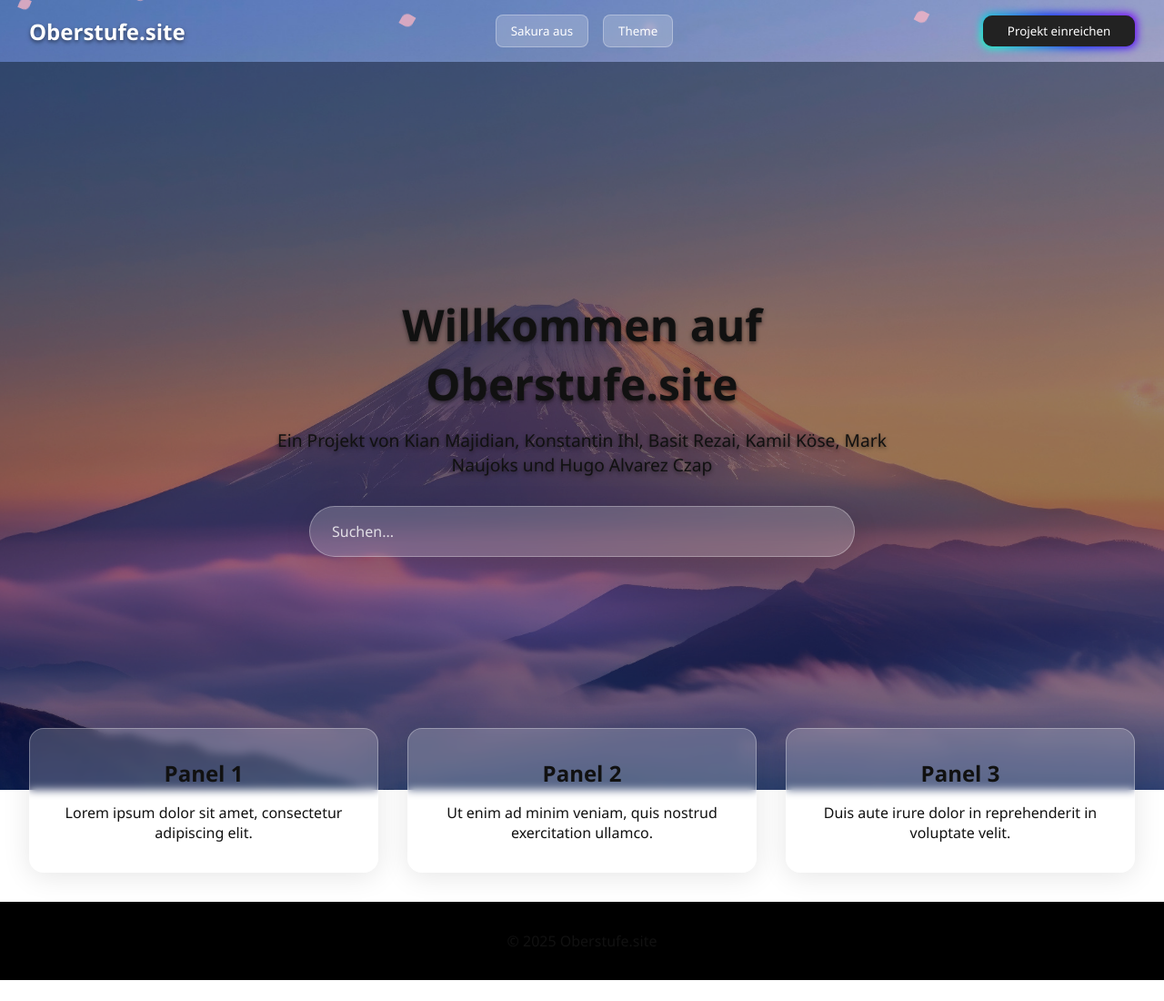
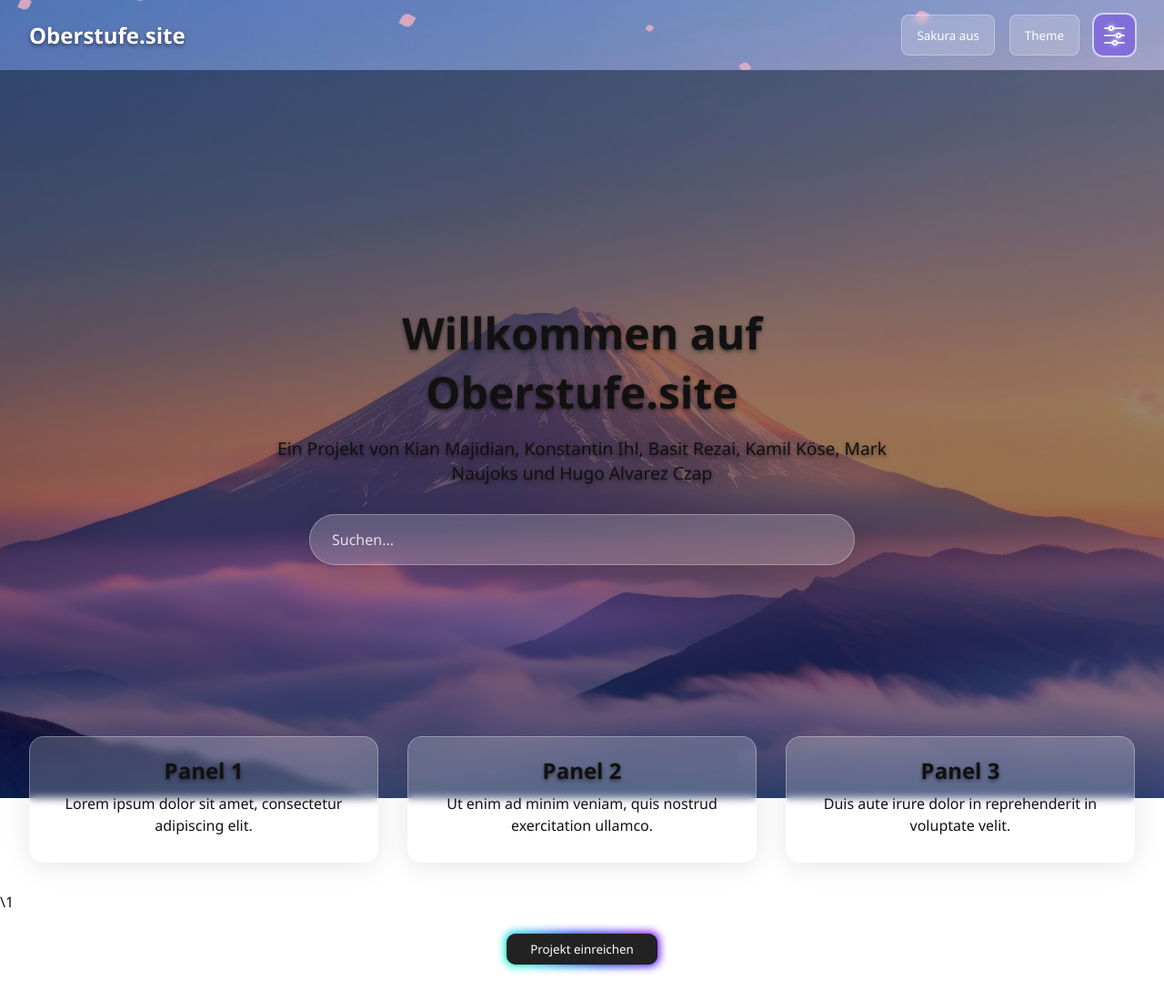
Before and after one commit to kianmaj08/sakurasite, a plain HTML site: page index.html in a window 1280 px wide. Shown: the whole page at 91% size. Before the commit the page ends 1077 px from the top, so only its background shows below. Drawn offline with Linux system fonts and the light colour scheme.

Commit message:
Add files via upload

```diff
--- a/index.html
+++ b/index.html
@@ -16,15 +16,17 @@
         <div class="header-buttons">
             <button class="header-btn" id="sakuraToggle">Sakura an/aus</button>
             <button class="header-btn" id="themeToggle">Theme</button>
+
+    <!-- Neuer Einstellungs-Button -->
+    <button class="setting-btn" aria-label="Einstellungen">
+      <div class="bar bar1"></div>
+      <div class="bar bar2"></div>
+      <div class="bar bar3"></div>
+    </button>
         </div>
 
-    <!-- Neuer Button -->
-    <div class="header-buttons">
-        <a href="projekt.html">
-            <button class="button-85" role="button">Projekt einreichen</button>
-        </a>
     </div>
-    </header>
+</header>
 
     <!-- Hero-Bereich -->
     <section class="hero">
@@ -54,9 +56,15 @@
     </div>
 
     <!-- Footer -->
-    <footer>
-        <p>© 2025 Oberstufe.site</p>
-    </footer>
+    \1
+
+    <!-- CTA unter Footer -->
+    <div class="footer-cta">
+        <a href="projekt.html">
+            <button class="button-85" role="button">Projekt einreichen</button>
+        </a>
+    </div>
+
 
     <script src="main.js"></script>
 </body>
--- a/projekt.html
+++ b/projekt.html
@@ -7,27 +7,44 @@
   <link rel="stylesheet" href="styles.css">
 </head>
 <body>
+  <div class="sakura-container" id="sakuraContainer"></div>
   <header>
     <a href="index.html" class="logo">Zurück zur Startseite</a>
   </header>
 
-  <main style="padding: 2rem; max-width: 800px; margin: auto;">
-    <h1>Wie kann ich selbst ein Projekt hinzufügen?</h1>
+  <main class="panels" style="margin-top:120px;">
+    <div class="panel glass-effect">
+      <h2>Wie kann ich selbst ein Projekt hinzufügen?</h2>
       <p>Es gibt verschiedene Möglichkeiten, dein Projekt bei uns einzubringen.</p>
+    </div>
 
-    <h2>Ansprechen in der Schule</h2>
+    <div class="panel glass-effect">
+      <h3>Ansprechen in der Schule</h3>
       <p>Sprich uns einfach in der Schule an – wir schauen gemeinsam, wie wir dein Projekt einbinden können.</p>
+    </div>
 
-    <h2>E-Mail schreiben</h2>
+    <div class="panel glass-effect">
+      <h3>E-Mail schreiben</h3>
       <p>Schick uns eine E-Mail mit deiner Idee – wir gucken dann, was wir tun können.</p>
       <p><b>Adresse:</b> oberstufesite@gmail.com</p>
+    </div>
 
-    <h2>Feedback-Formular</h2>
+    <div class="panel glass-effect">
+      <h3>Feedback-Formular</h3>
       <p>Nutze unser Formular, wenn du uns Details schicken möchtest.<br>
       Zum Formular – wähle „Sonstiges“ und gib deinen Namen an.</p>
+    </div>
 
-    <h2>Warum mitmachen?</h2>
+    <div class="panel glass-effect">
+      <h3>Warum mitmachen?</h3>
       <p>Du machst dein Projekt für jeden frei zugänglich – immer und jederzeit. Dabei sammelst du wertvolle Erfahrungen in Webentwicklung und Präsentation und kannst die Website auch nutzen, um eigene Projekte vorzustellen. Gleichzeitig trägst du dazu bei, unsere Sammlung stetig zu erweitern.</p>
+    </div>
   </main>
+
+  <footer>
+    <p>© 2025 Oberstufe.site</p>
+  </footer>
+
+  <script src="main.js"></script>
 </body>
 </html>
--- a/styles.css
+++ b/styles.css
@@ -368,3 +368,102 @@ body { background-color: transparent !important; }
   top: 0;
   border-radius: 10px;
 }
+
+/* Footer-CTA: Button unter dem Footer mittig */
+.footer-cta {
+  width: 100%;
+  display: flex;
+  justify-content: center;
+  align-items: center;
+  padding: 1.5rem 0 2.5rem;
+}
+
+/* Panel-Grid für Unterseiten */
+.panel-grid {
+  width: min(1100px, 92vw);
+  margin: 2rem auto;
+  display: grid;
+  gap: 1.25rem;
+  grid-template-columns: repeat(auto-fit, minmax(260px, 1fr));
+}
+
+.panel {
+  padding: 1.25rem 1.25rem;
+  border-radius: 16px;
+}
+
+.panel h2, .panel h3 {
+  margin-bottom: 0.5rem;
+  text-shadow: var(--text-shadow);
+}
+
+.panel p {
+  line-height: 1.5;
+  margin-bottom: 0.5rem;
+}
+
+.actions {
+  display: flex;
+  gap: 0.75rem;
+  flex-wrap: wrap;
+  margin-top: 0.75rem;
+}
+
+a.btn-link {
+  text-decoration: none;
+}
+
+.button-85.small {
+  padding: 0.5em 1.25em;
+  border-radius: 8px;
+}
+
+
+/* Settings Button (oben rechts) */
+.setting-btn {
+  width: 45px;
+  height: 45px;
+  display: flex;
+  flex-direction: column;
+  align-items: center;
+  justify-content: center;
+  gap: 6px;
+  background-color: rgb(129, 110, 216);
+  border-radius: 10px;
+  cursor: pointer;
+  border: none;
+  box-shadow: 0px 0px 0px 2px rgb(212, 209, 255);
+}
+.bar {
+  width: 50%;
+  height: 2px;
+  background-color: rgb(229, 229, 229);
+  display: flex;
+  align-items: center;
+  justify-content: center;
+  position: relative;
+  border-radius: 2px;
+}
+.bar::before {
+  content: "";
+  width: 2px;
+  height: 2px;
+  background-color: rgb(126, 117, 255);
+  position: absolute;
+  border-radius: 50%;
+  border: 2px solid white;
+  transition: all 0.3s;
+  box-shadow: 0px 0px 5px white;
+}
+.bar1::before {
+  transform: translateX(-4px);
+}
+.bar2::before {
+  transform: translateX(4px);
+}
+.setting-btn:hover .bar1::before {
+  transform: translateX(4px);
+}
+.setting-btn:hover .bar2::before {
+  transform: translateX(-4px);
+}
```
Lines whose indentation alone changed are shown as unchanged.
